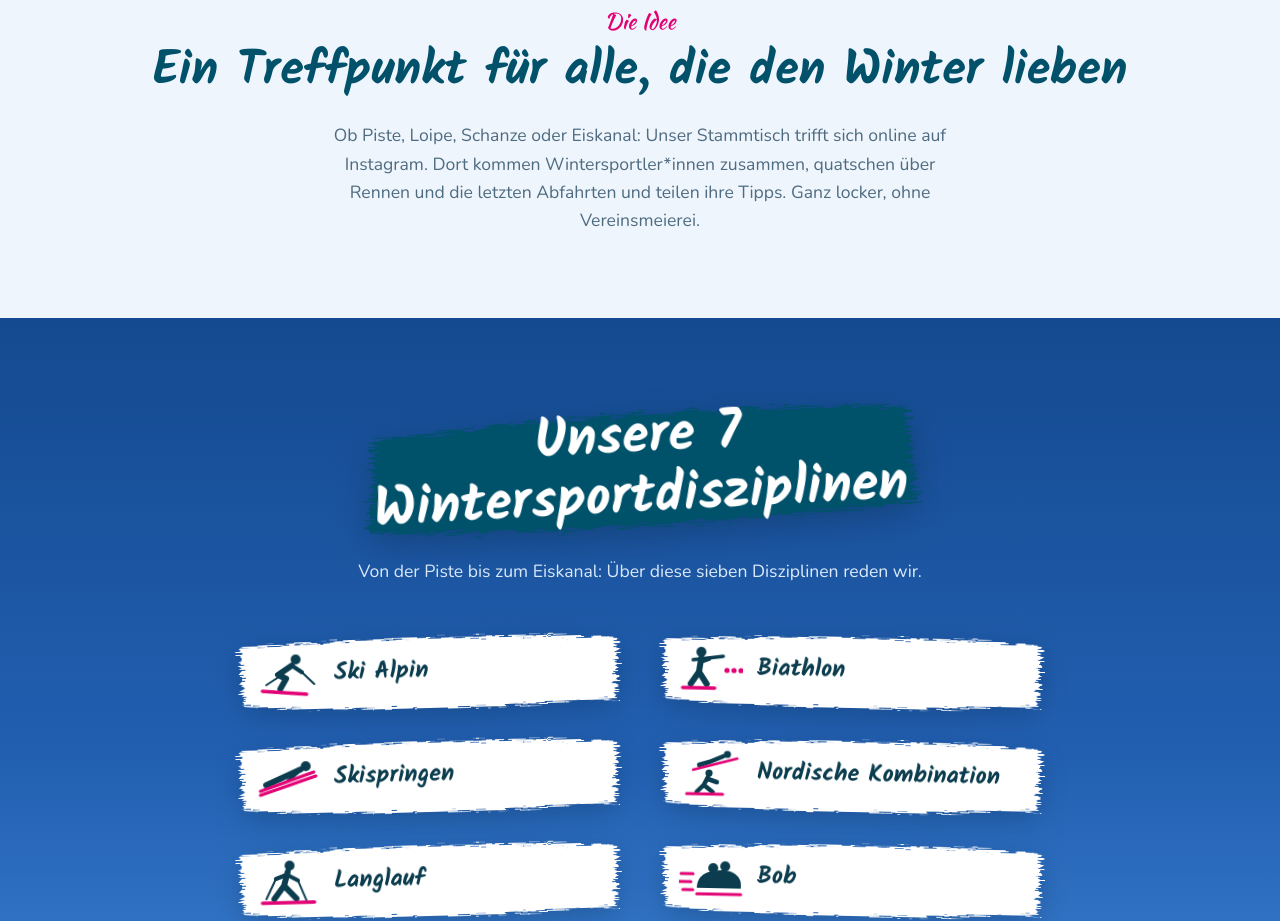
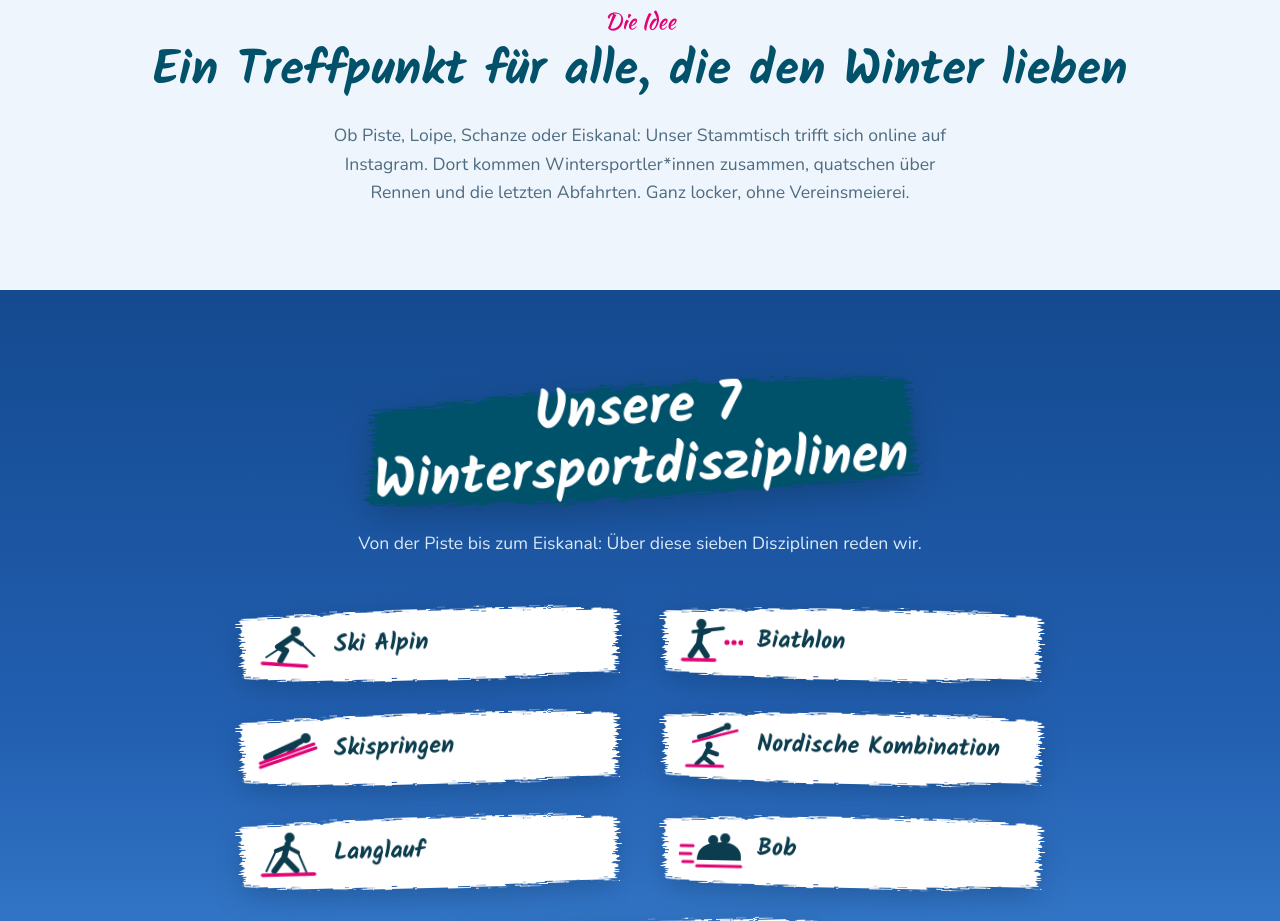
Before and after one commit to ChrisselFrank/wintersport.stammtisch, a plain HTML site: page index.html in a window 1280 px wide. Shown: the part 880-1801 px from the top of the page. Drawn offline with nearby package versions, Linux system fonts and the light colour scheme.

Commit message:
Restliche Verweise auf Austausch & Tipps entfernt
Co-Authored-By: Claude Opus 5.5 <noreply@anthropic.com>
Claude-Session: https://claude.ai/code/session_017VMVohAqadqnUearKLtR5g

```diff
--- a/index.html
+++ b/index.html
@@ -4,7 +4,7 @@
 <meta charset="utf-8">
 <meta name="viewport" content="width=device-width, initial-scale=1">
 <title>Wintersport-Stammtisch</title>
-<meta name="description" content="Ab Montag geht's los! Der Wintersport-Stammtisch startet. Austausch und Tipps rund um sieben Wintersportarten, online auf Instagram.">
+<meta name="description" content="Ab Montag geht's los! Der Wintersport-Stammtisch startet. Der Online-Stammtisch auf Instagram für alle, die Wintersport lieben.">
 <link rel="preconnect" href="https://fonts.googleapis.com">
 <link rel="preconnect" href="https://fonts.gstatic.com" crossorigin>
 <link href="https://fonts.googleapis.com/css2?family=Kaushan+Script&family=Kalam:wght@700&family=Nunito:wght@400;600;800&display=swap" rel="stylesheet">
@@ -219,7 +219,7 @@
       <div class="reveal">
         <div class="kicker">Die Idee</div>
         <h2>Ein Treffpunkt für alle, die den Winter lieben</h2>
-        <p class="lead">Ob Piste, Loipe, Schanze oder Eiskanal: Unser Stammtisch trifft sich online auf Instagram. Dort kommen Wintersportler*innen zusammen, quatschen über Rennen und die letzten Abfahrten und teilen ihre Tipps. Ganz locker, ohne Vereinsmeierei.</p>
+        <p class="lead">Ob Piste, Loipe, Schanze oder Eiskanal: Unser Stammtisch trifft sich online auf Instagram. Dort kommen Wintersportler*innen zusammen, quatschen über Rennen und die letzten Abfahrten. Ganz locker, ohne Vereinsmeierei.</p>
       </div>
     </div>
   </section>
```
